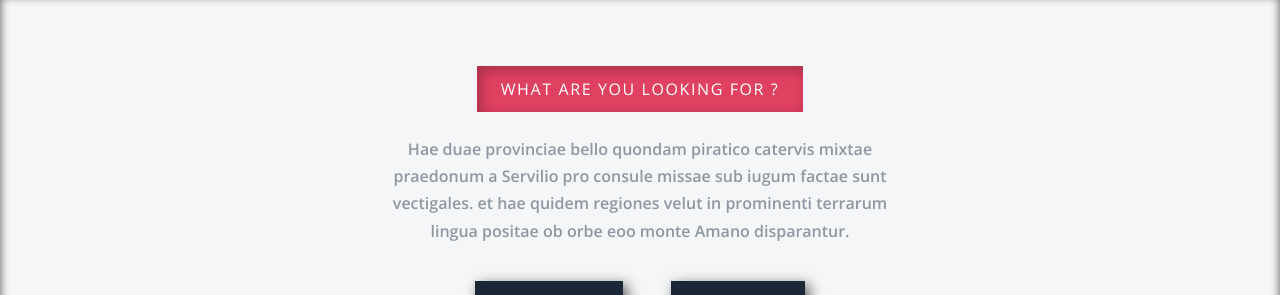
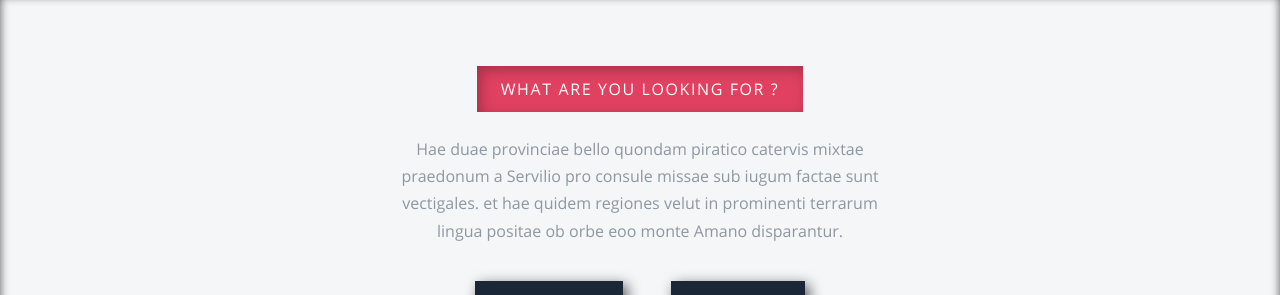
Before and after one commit to marcillyl/vCam, a Vue app in the folder frontend/: page / in a window 1280 px wide. Shown: the part 904-1199 px from the top of the page. Built offline with nearby package versions, Linux system fonts and the light colour scheme; no server answers.

Commit message:
style(font): adjust font weight

```diff
--- a/frontend/src/App.vue
+++ b/frontend/src/App.vue
@@ -32,8 +32,7 @@ export default {
 }
 @font-face {
   font-family: 'OpenSansItalic';
-  src: url('./assets/Fonts/Open_Sans/OpenSans-SemiBoldItalic.ttf')
-    format('truetype');
+  src: url('./assets/Fonts/Open_Sans/OpenSans-Italic.ttf') format('truetype');
   font-weight: 600;
 }
 @font-face {
--- a/frontend/src/views/home.vue
+++ b/frontend/src/views/home.vue
@@ -158,9 +158,8 @@ header,
   box-shadow: inset 4px 4px 14px #00000044;
 }
 .switch__text {
-  font-weight: 600;
   max-width: 500px;
-  margin: 24px 0px;
+  margin: 24px 12px;
   line-height: 1.7em;
 }
 button {
```
